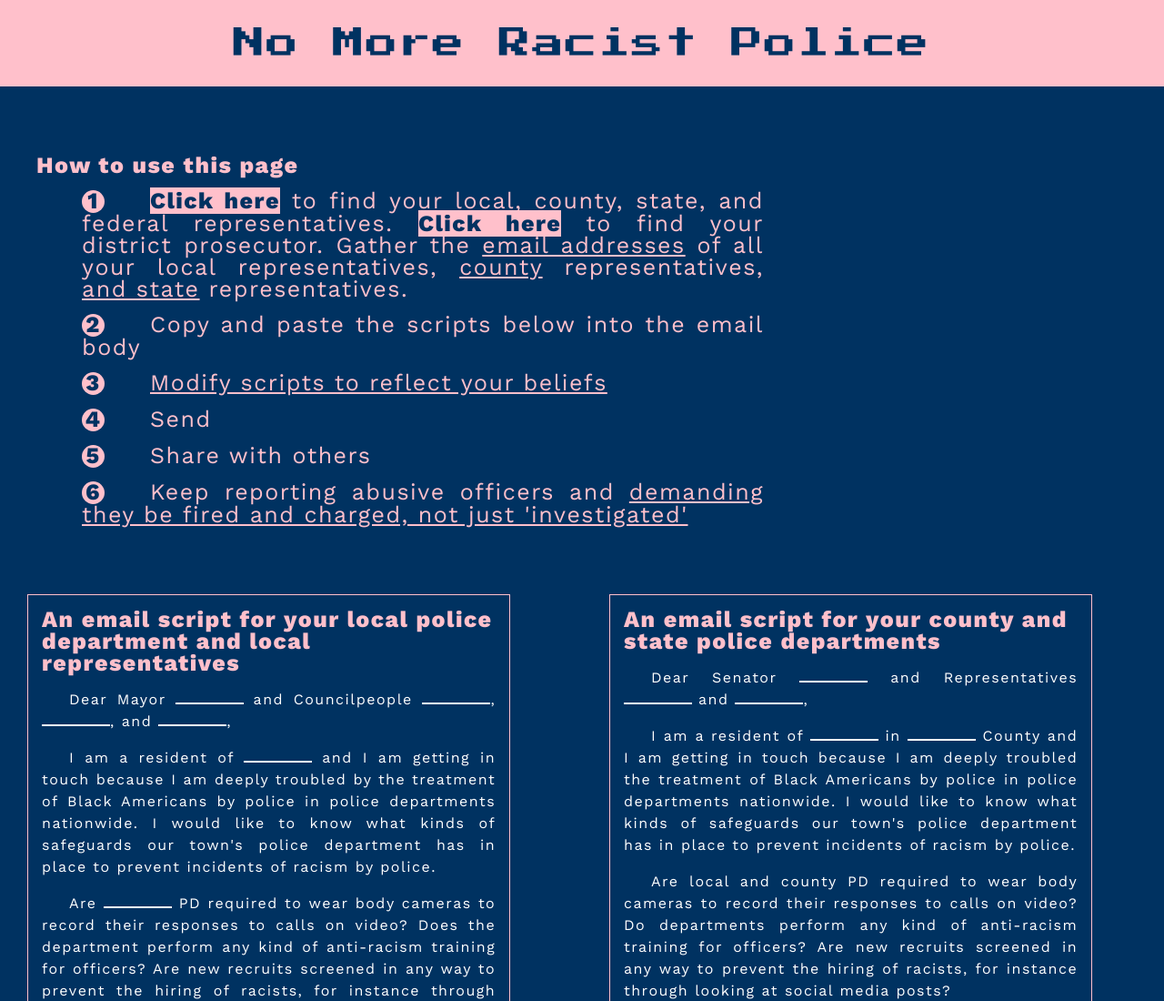
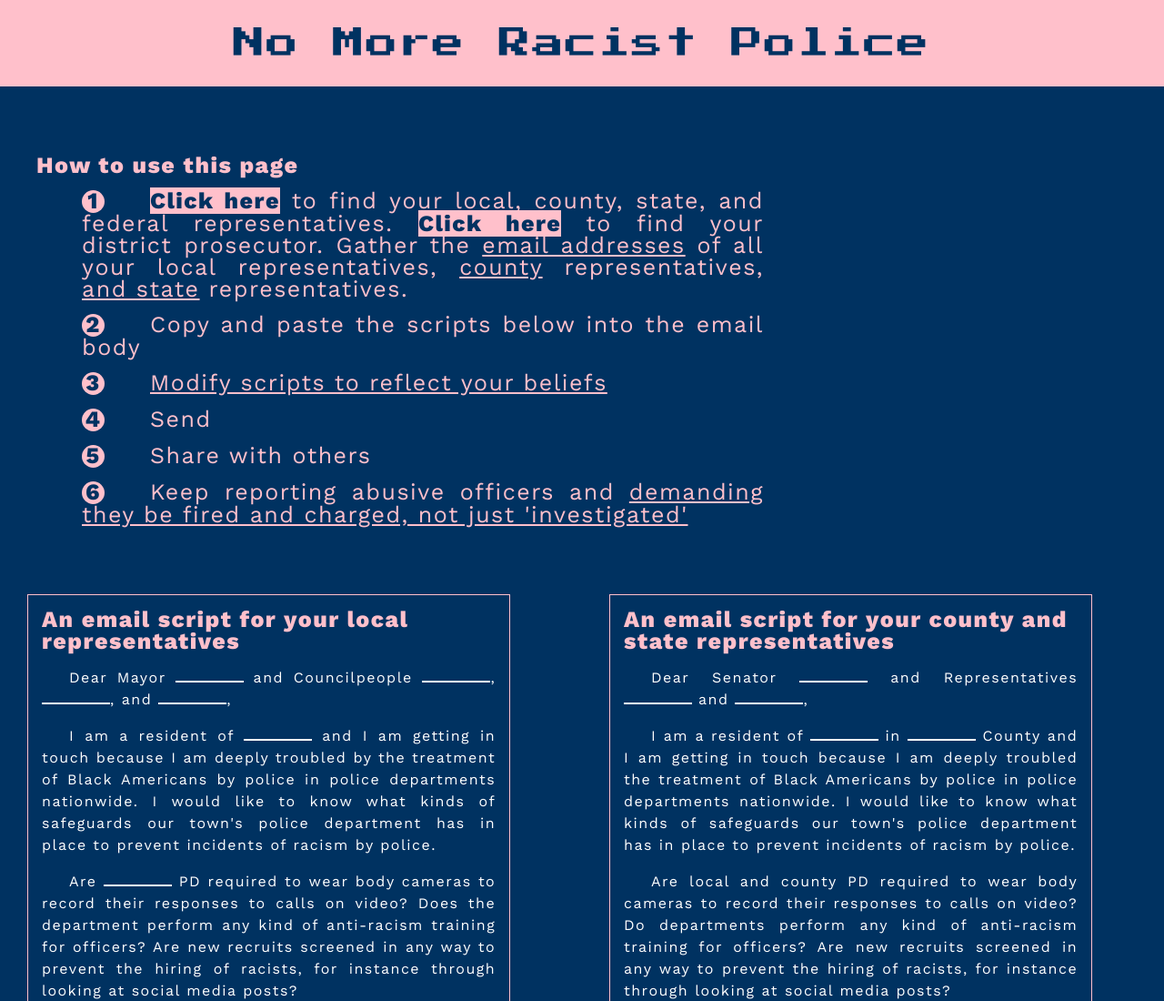
Before and after one commit to nomoreracistcops/nomoreracistcops.github.io, a plain HTML site: page index.html in a window 1280 px wide. Shown: the top 1100 px of the page at 91% size. Drawn offline with nearby package versions, Linux system fonts and the light colour scheme.

Commit message:
Update index.html

```diff
--- a/index.html
+++ b/index.html
@@ -151,7 +151,7 @@
 		<li>Keep reporting abusive officers and <u>demanding they be fired and charged, not just 'investigated'</u></li>
 	</ol>
 	<div id="container">
-	<main><b>An email script for your local police department and local representatives</b>
+	<main><b>An email script for your local representatives</b>
 
 		  <p>
 		  	Dear Mayor <span> </span> and Councilpeople <span> </span>, <span> </span>, and <span> </span>,</p>
@@ -169,7 +169,7 @@
 			<p>Signed, <span> </span></p>
 	</main>
 	<aside>
-  <b>An email script for your county and state police departments</b>
+  <b>An email script for your county and state representatives</b>
 
 	<p>Dear Senator <span> </span> and Representatives <span> </span> and <span> </span>,</p>
 
```
